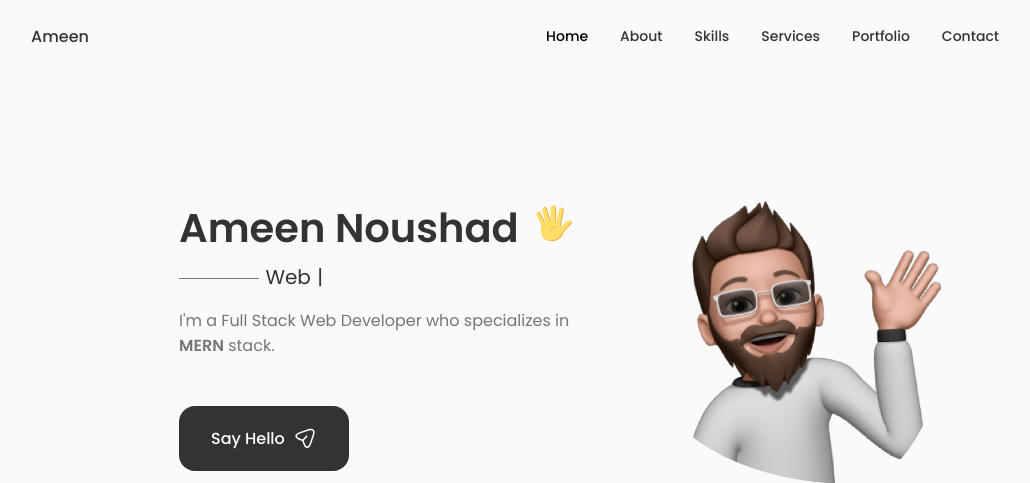
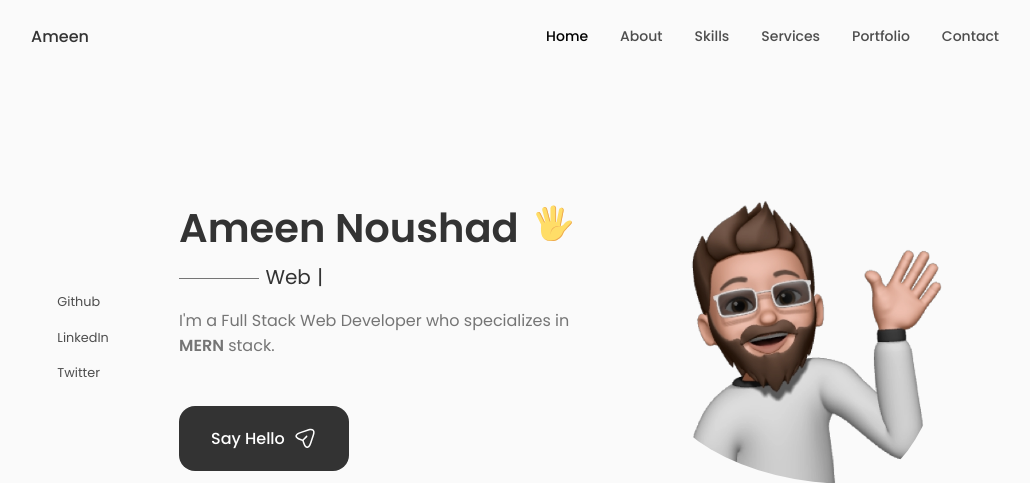
Before and after one commit to Ameen-Here/portfolio, a React (Create React App) app: page / in a window 1280 px wide. Shown: the top 483 px of the page, without its empty margins (125-1155 px from the left). Built offline with nearby package versions, Linux system fonts and the light colour scheme.

Commit message:
Changed some styling in socials

```diff
--- a/package.json
+++ b/package.json
@@ -35,5 +35,10 @@
       "last 1 firefox version",
       "last 1 safari version"
     ]
+  },
+  "devDependencies": {
+    "autoprefixer": "^10.4.8",
+    "postcss": "^8.4.16",
+    "tailwindcss": "^3.1.8"
   }
 }
--- /dev/null
+++ b/postcss.config.js
@@ -0,0 +1,6 @@
+module.exports = {
+  plugins: {
+    tailwindcss: {},
+    autoprefixer: {},
+  },
+}
--- a/src/components/header/Header.css
+++ b/src/components/header/Header.css
@@ -31,7 +31,7 @@
   flex-direction: column;
   align-items: center;
   font-size: var(--small-font-size);
-  color: var(--title-color);
+  color: rgba(36, 36, 36, 0.809);
   font-weight: var(--font-medium);
   transition: 0.3s;
 }
--- a/src/components/home/Home.css
+++ b/src/components/home/Home.css
@@ -12,16 +12,21 @@
 .home__social {
   display: grid;
   grid-template-columns: max-content;
-  row-gap: 1rem;
+  row-gap: 0.3rem;
 }
 
 .home__social-icon {
-  font-size: 1.5rem;
-  color: var(--title-color);
+  font-size: 1.3rem;
+  color: rgba(36, 36, 36, 0.809);
+}
+
+.social__small-Text {
+  font-size: 0.8rem;
 }
 
 .home__social-icon:hover {
   color: var(--title-color-dark);
+  /* border: 2px solid var(--title-color-dark); */
 }
 
 .home__title {
--- a/src/components/home/Social.jsx
+++ b/src/components/home/Social.jsx
@@ -1,4 +1,4 @@
-import React from "react";
+import React, { useState } from "react";
 import "./Home.css";
 
 const Social = () => {
@@ -9,23 +9,24 @@ const Social = () => {
         className="home__social-icon"
         target="_blank"
       >
-        <i className="uil uil-github-alt"></i>
+        <i className="uil uil-github-alt"></i>{" "}
+        <span className="social__small-Text">Github</span>
       </a>
-
       <a
         href="https://www.linkedin.com/in/ameen-noushad-888b79242/"
         className="home__social-icon"
         target="_blank"
       >
-        <i className="uil uil-linkedin-alt"></i>
+        <i className="uil uil-linkedin-alt"></i>{" "}
+        <span className="social__small-Text">LinkedIn</span>
       </a>
-
       <a
         href="https://twitter.com/Ameen_Here_6"
         className="home__social-icon"
         target="_blank"
       >
-        <i className="uil uil-twitter-alt"></i>
+        <i className="uil uil-twitter-alt"></i>{" "}
+        <span className="social__small-Text">Twitter</span>
       </a>
     </div>
   );
```
Also changed, not shown: tailwind.config.js (added, +8 -0 lines), 1 other file (tests, documents, lock files or other folders).
